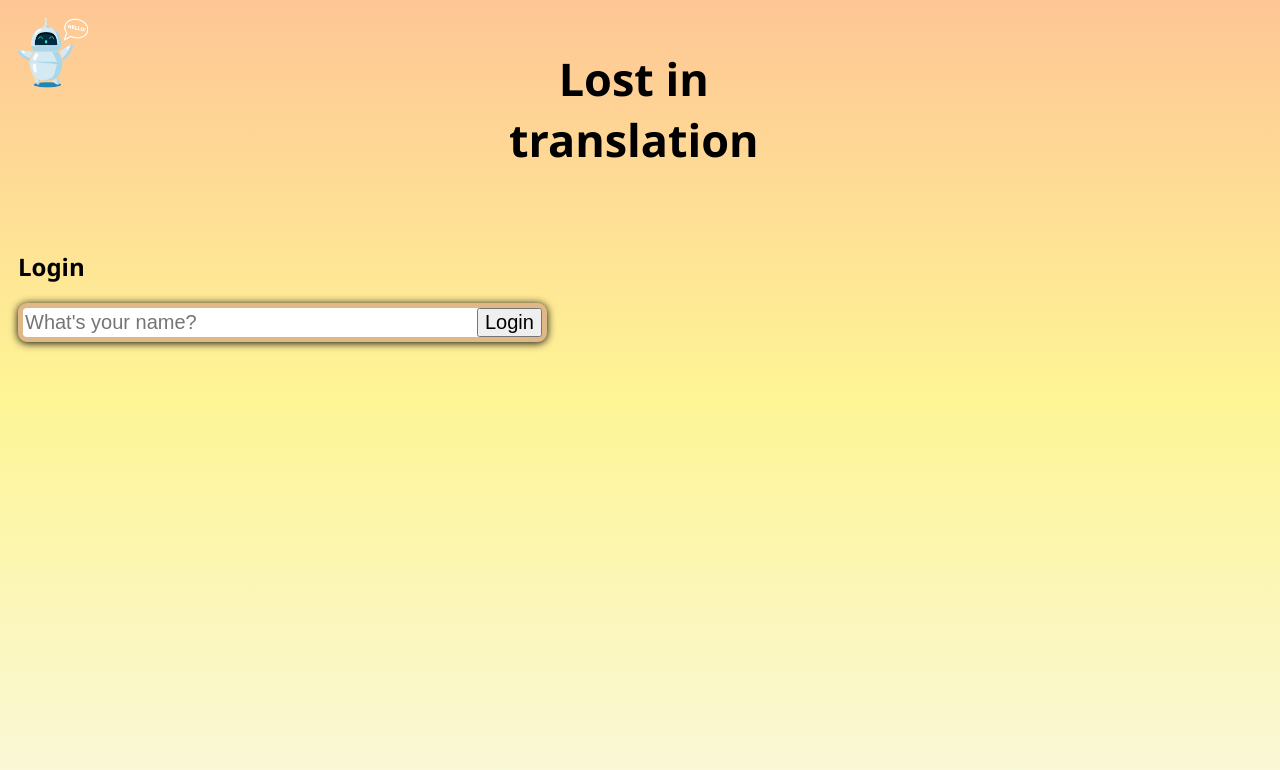
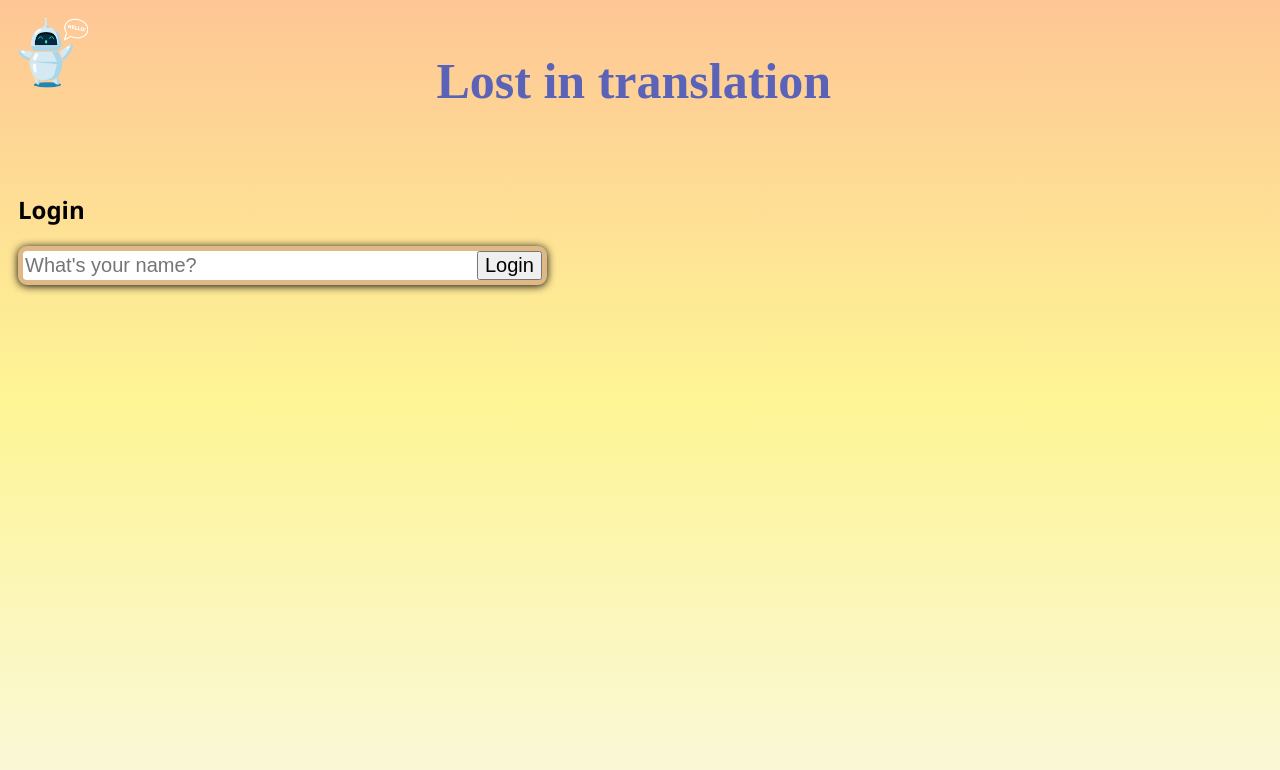
Before and after one commit to PauliusAle/sign-language-translator, a React (Create React App) app: page / in a window 1280 px wide. Shown: the top 770 px of the page. Built offline with nearby package versions, Linux system fonts and the light colour scheme; no server answers.

Commit message:
Did some styling

```diff
--- a/src/styling/stylesheet.css
+++ b/src/styling/stylesheet.css
@@ -77,8 +77,13 @@ body {
     height: 190px;
     width: 1080px
 }
+
+@import url('https://fonts.googleapis.com/css?family=Love+Ya+Like+A+Sister');
+
 #header-title {
-    font-size: 45px;
+    font-size: 50px;
+    color: rgb(91, 99, 184);
+    font-family: 'Love Ya Like A Sister';
 }
 a:link {
     text-decoration: none;
```
